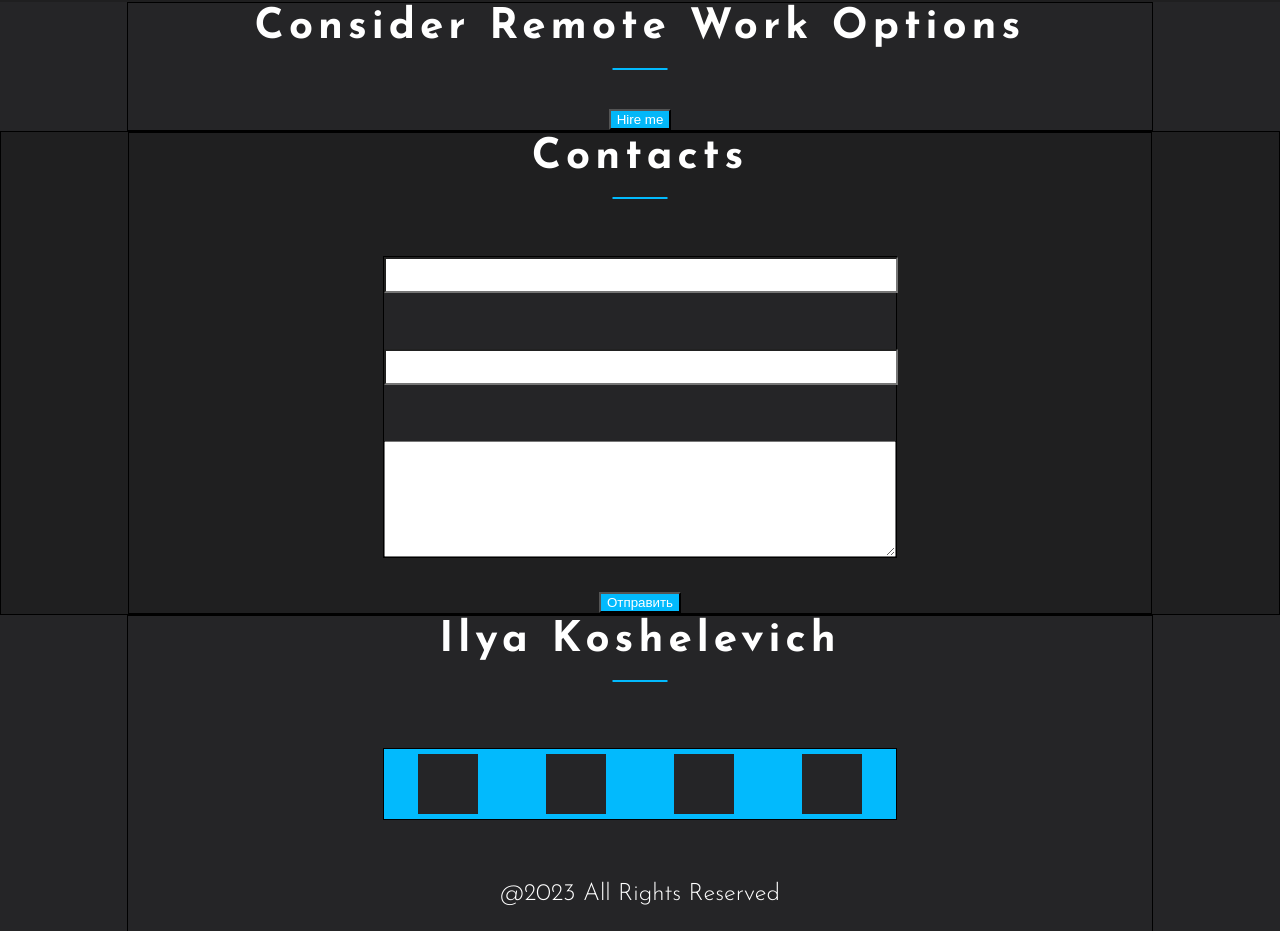
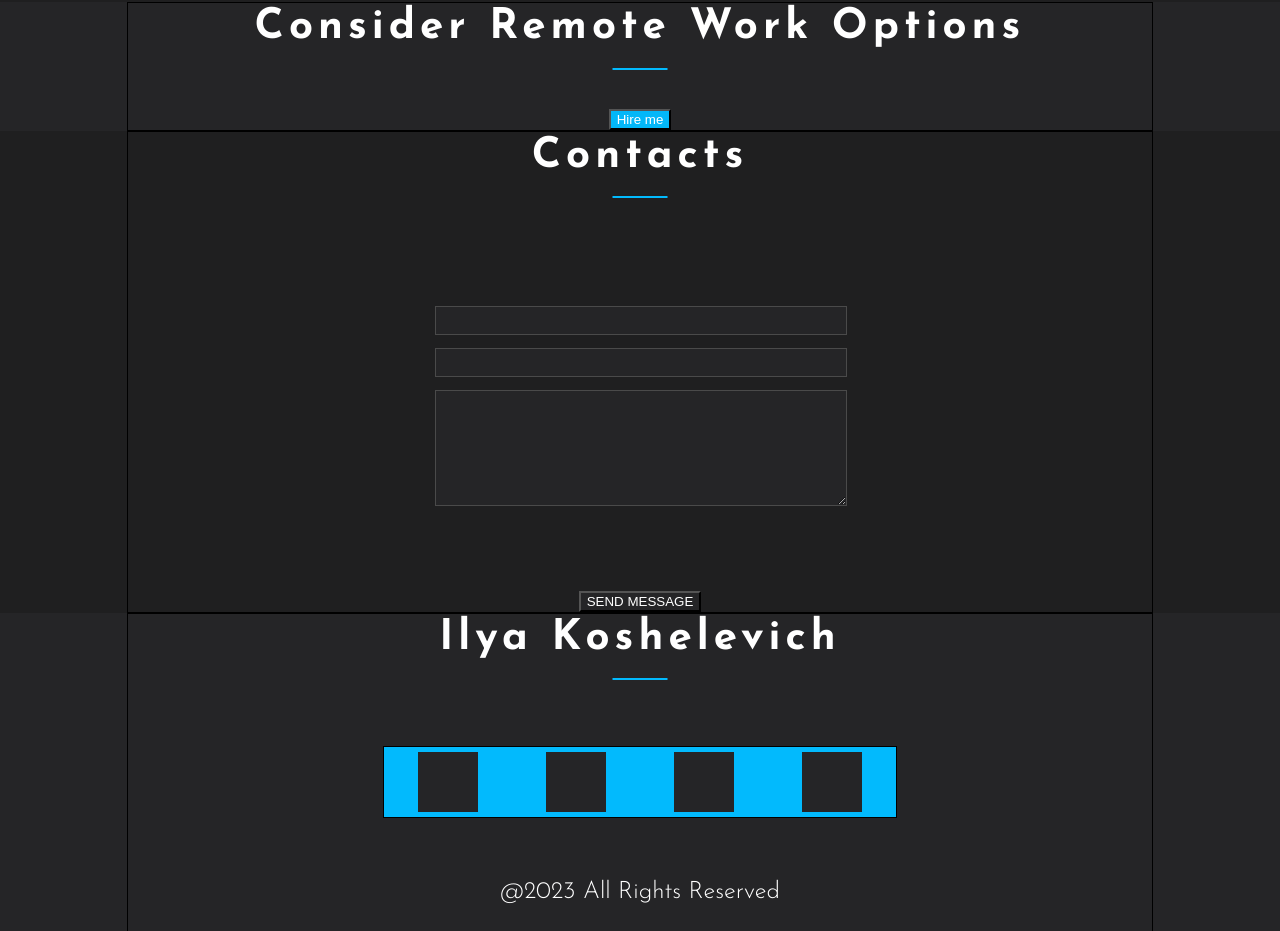
Before and after one commit to iliik/cv, a React (Create React App) app: page / in a window 1280 px wide. Shown: the part 2478-3409 px from the top of the page. Built offline with nearby package versions, Linux system fonts and the light colour scheme; a web font is replaced by a local one.

Commit message:
import-Contact-text

```diff
--- a/src/contacts/Contacts.js
+++ b/src/contacts/Contacts.js
@@ -12,9 +12,9 @@ function Contacts() {
                 <form className={style.inputTextBlock}>
                     <input className={style.input} type={'text'}/>
                     <input className={style.input} type={'text'}/>
-                    <textarea className={style.textarea}></textarea>
+                    <textarea className={style.textarea}  ></textarea>
                 </form>
-                <button className={style.button}>Отправить</button>
+                <button className={style.button}>SEND MESSAGE</button>
             </div>
         </div>
     );
--- a/src/contacts/Contacts.module.scss
+++ b/src/contacts/Contacts.module.scss
@@ -3,42 +3,46 @@
 .contactsBlock {
   background-color: $bgColor;
   min-height: 60vh;
-  border: 1px solid;
   display: flex;
   flex-direction: column;
   justify-content: space-between;
   flex-wrap: wrap;
 
   .inputTextBlock {
-    width: 50%;
-    height: 300px;
+    width: 40%;
+    height: 200px;
     display: flex;
     flex-direction: column;
     justify-content: space-between;
     align-content: flex-start;
     align-items: flex-start;
     flex-wrap: wrap;
-    background-color:$bgSecondColor;
-    border: 1px solid;
 
+
+
+
+    padding: 0 15px;
+    font-size: 12px;
     .input {
-      background-color: $textColor;
+      background-color: $bgSecondColor;
       flex-wrap: wrap;
       width: 99%;
-      height: 30px;
+      height: 25px;
+      border: 1px solid #4a4a4a;
     }
 
     .textarea {
       width: 99%;
       height: 110px;
       flex-wrap: wrap;
+      background-color: $bgSecondColor;
+      border: 1px solid #4a4a4a;
     }
 
   }
 
   .button {
-    background-color: $primaryColor;
-
+    background-color: $bgSecondColor;
     flex-wrap: wrap;
     color:$textColor ;
   }
```
